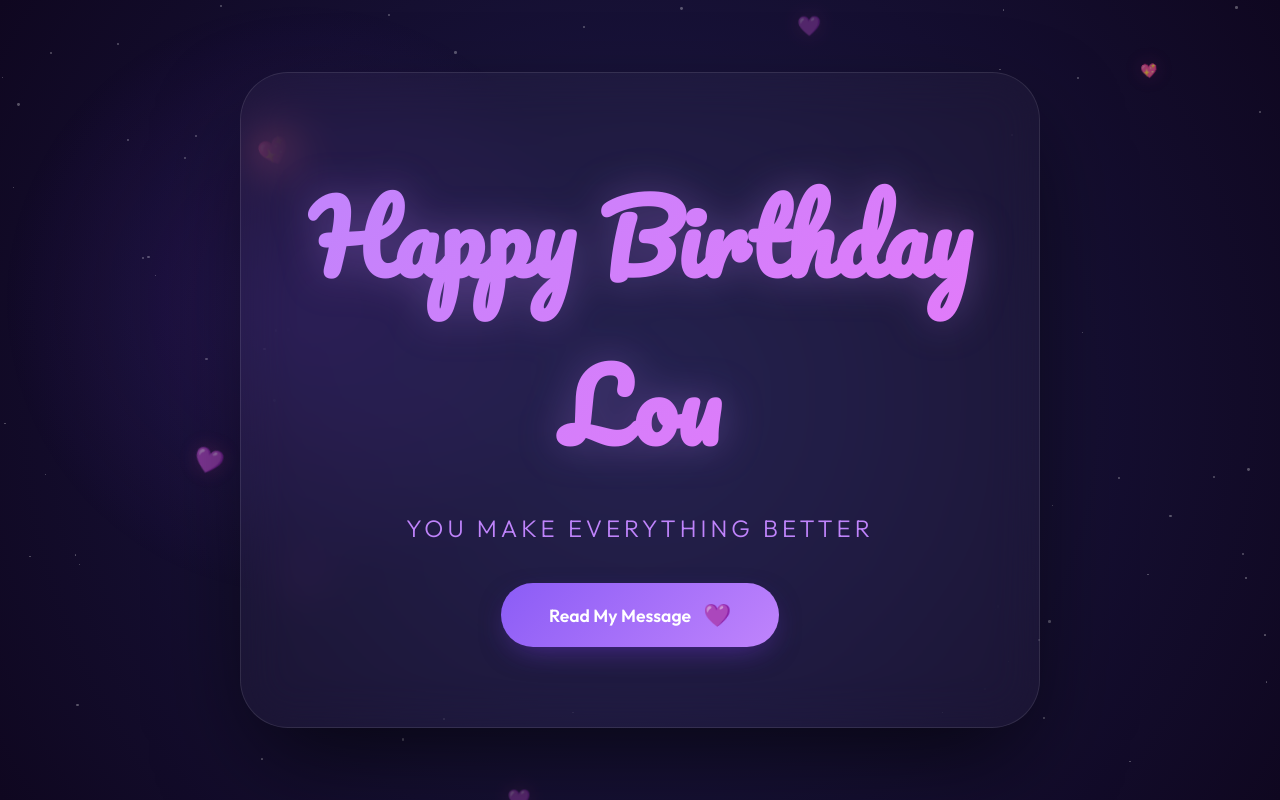
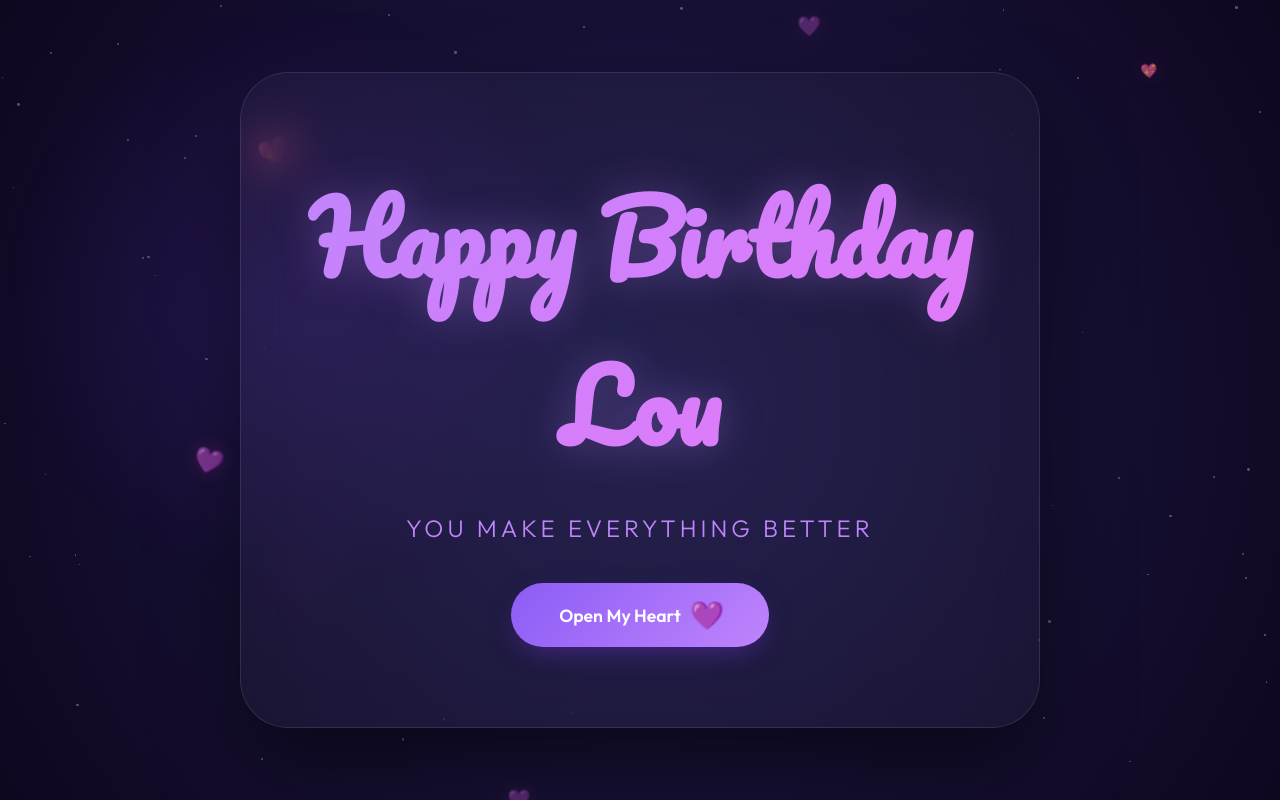
Before and after one commit to 3abra14/Lou, a plain HTML site: page index.html in a window 1280 px wide. Drawn offline with nearby package versions, Linux system fonts and the light colour scheme.

Commit message:
Add files via upload

```diff
--- a/index.html
+++ b/index.html
@@ -128,6 +128,18 @@
             transform: translateY(0) scale(0.98);
         }
 
+        .heart-icon {
+            font-size: 1.4rem;
+            display: inline-block;
+            animation: heartPulse 1.5s infinite ease-in-out;
+        }
+
+        @keyframes heartPulse {
+            0% { transform: scale(1); }
+            50% { transform: scale(1.3); }
+            100% { transform: scale(1); }
+        }
+
         /* Letter Section */
         #letter-section {
             display: none;
@@ -208,8 +220,8 @@
             <h1 id="title">Happy Birthday Lou</h1>
             <p class="love-text" id="love-msg">You make everything better</p>
             <button class="cta-button" id="open-letter">
-                Read My Message
-                <span style="font-size: 1.4rem;">💜</span>
+                Open My Heart
+                <span class="heart-icon">💜</span>
             </button>
         </div>
     </section>
@@ -221,7 +233,7 @@
                 <p>Happy birthday my sweetest loveliest babe, i love you so much and i wish this year to be different and enjoyable for you, i wish that you achieve everything you ever wanted to get.</p>
                 <p>I can not describe how much i love or adore you, you made me feel things i never felt, you made me feel loved, loving you is always something different and unique, looking at you feels calming and easy, you really make everything better, you make my life better.</p>
                 <p>Lou, you are the love of my life and i don’t want anyone on earth but you💜</p>
-                <div class="signature">Enjoy your day to the max 😘</div>
+                <div class="signature">Enjoy your day to the max 😘😘</div>
             </div>
         </div>
     </section>
```
